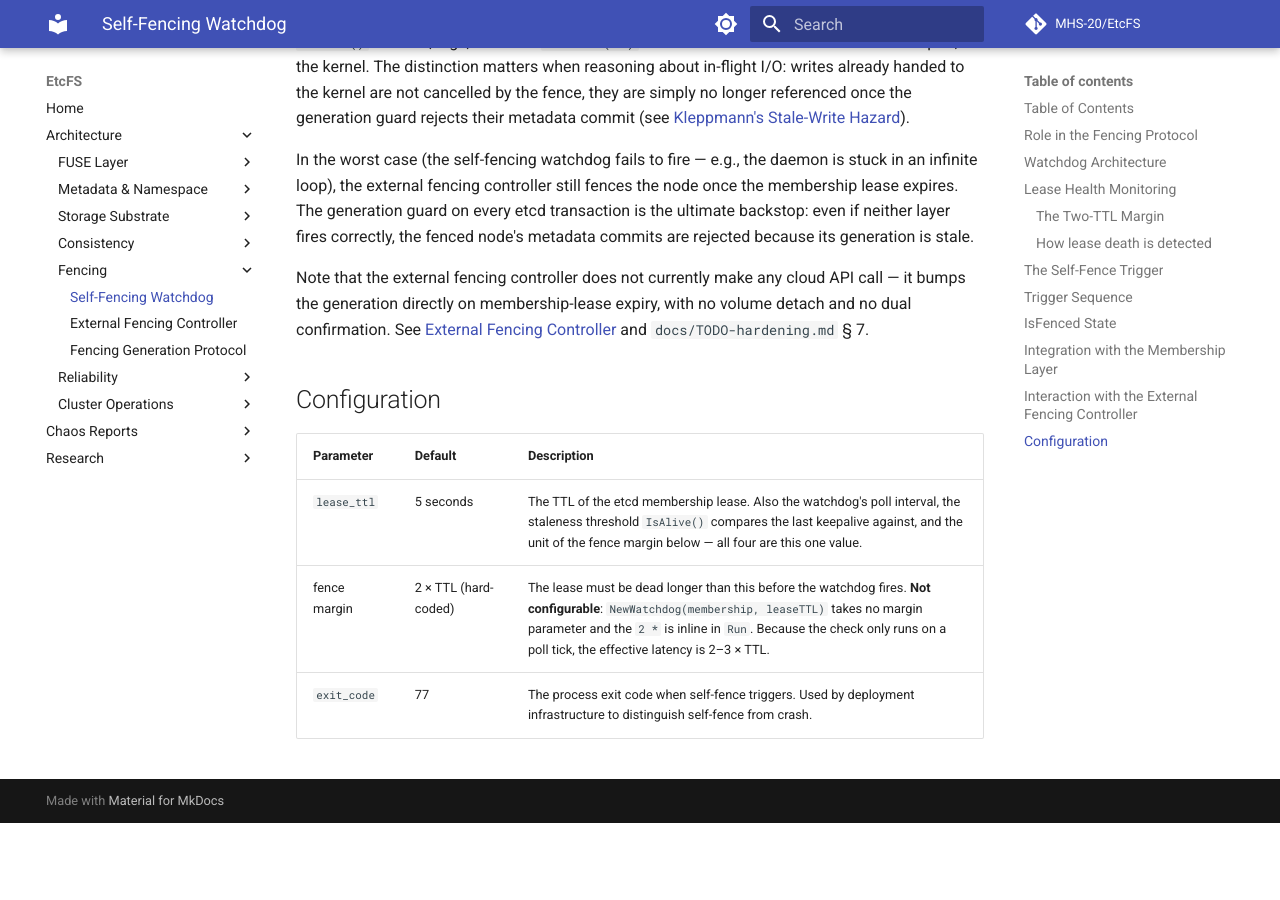
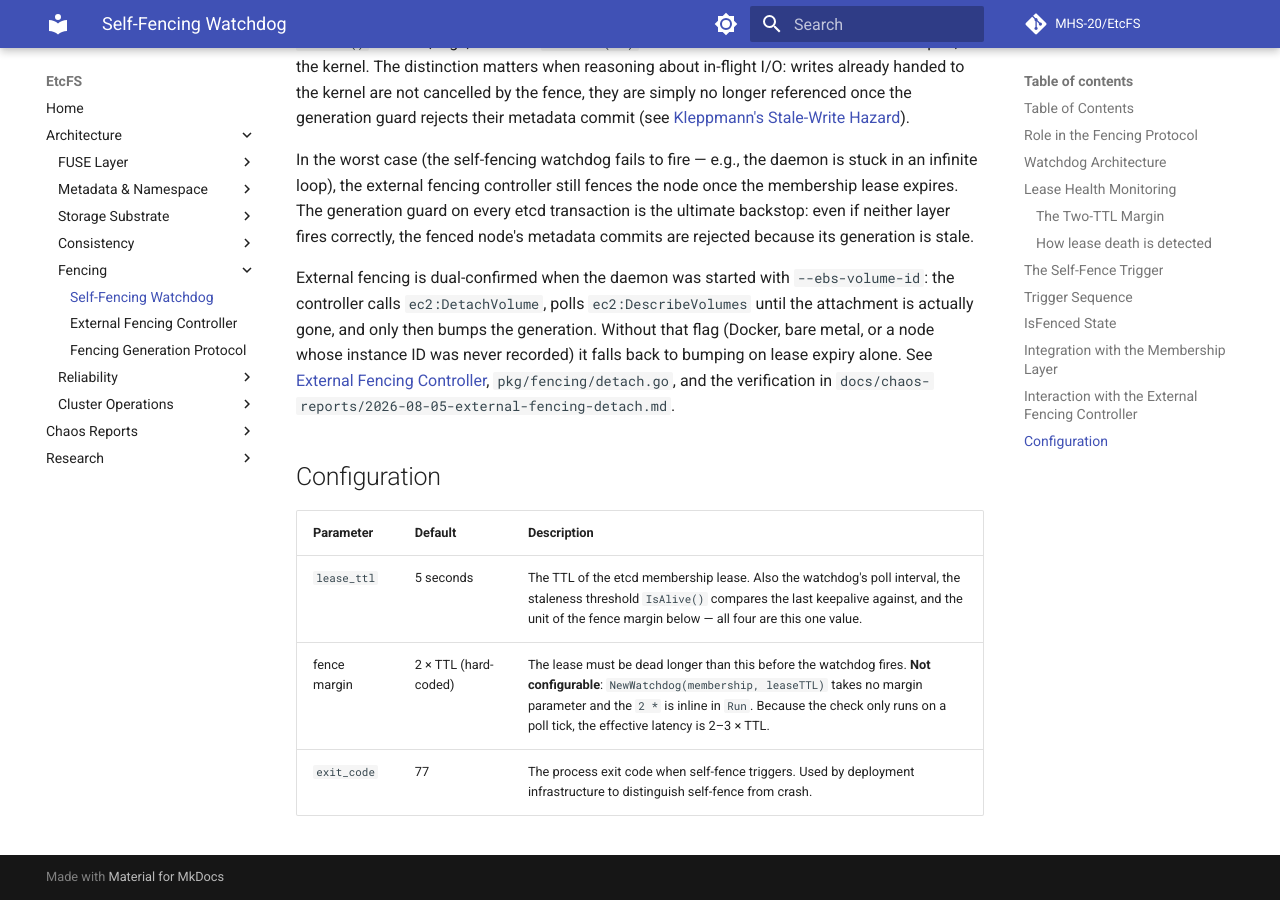
Before and after one commit to MHS-20/EtcFS, an MkDocs documentation site: the page built from docs/architecture/fencing/self-fencing-watchdog.md, in a window 1280 px wide and 900 px high, scrolled down 5224 px. Built offline with MkDocs 1.6.1 and Material for MkDocs 9.7.7, drawn with Linux system fonts in a browser that asks for light colours; comment, search, counter and statistics services are not loaded; before the commit the page ends 6047 px from its top, so only the background shows below that.

Commit message:
docs(fencing): described dual-confirmed detach as implemented, removed stale inode-range reference

```diff
--- a/docs/architecture/fencing/self-fencing-watchdog.md
+++ b/docs/architecture/fencing/self-fencing-watchdog.md
@@ -145,7 +145,7 @@ The self-fencing watchdog is faster and independent of external services. It doe
 
 In the worst case (the self-fencing watchdog fails to fire — e.g., the daemon is stuck in an infinite loop), the external fencing controller still fences the node once the membership lease expires. The generation guard on every etcd transaction is the ultimate backstop: even if neither layer fires correctly, the fenced node's metadata commits are rejected because its generation is stale.
 
-Note that the external fencing controller does not currently make any cloud API call — it bumps the generation directly on membership-lease expiry, with no volume detach and no dual confirmation. See [External Fencing Controller](external-fencing-controller.md) and `docs/TODO-hardening.md` § 7.
+External fencing is dual-confirmed when the daemon was started with `--ebs-volume-id`: the controller calls `ec2:DetachVolume`, polls `ec2:DescribeVolumes` until the attachment is actually gone, and only then bumps the generation. Without that flag (Docker, bare metal, or a node whose instance ID was never recorded) it falls back to bumping on lease expiry alone. See [External Fencing Controller](external-fencing-controller.md), `pkg/fencing/detach.go`, and the verification in `docs/chaos-reports/2026-08-05-external-fencing-detach.md`.
 
 ## Configuration
 
```
Also changed, not shown: README.md (+4 -2 lines).
